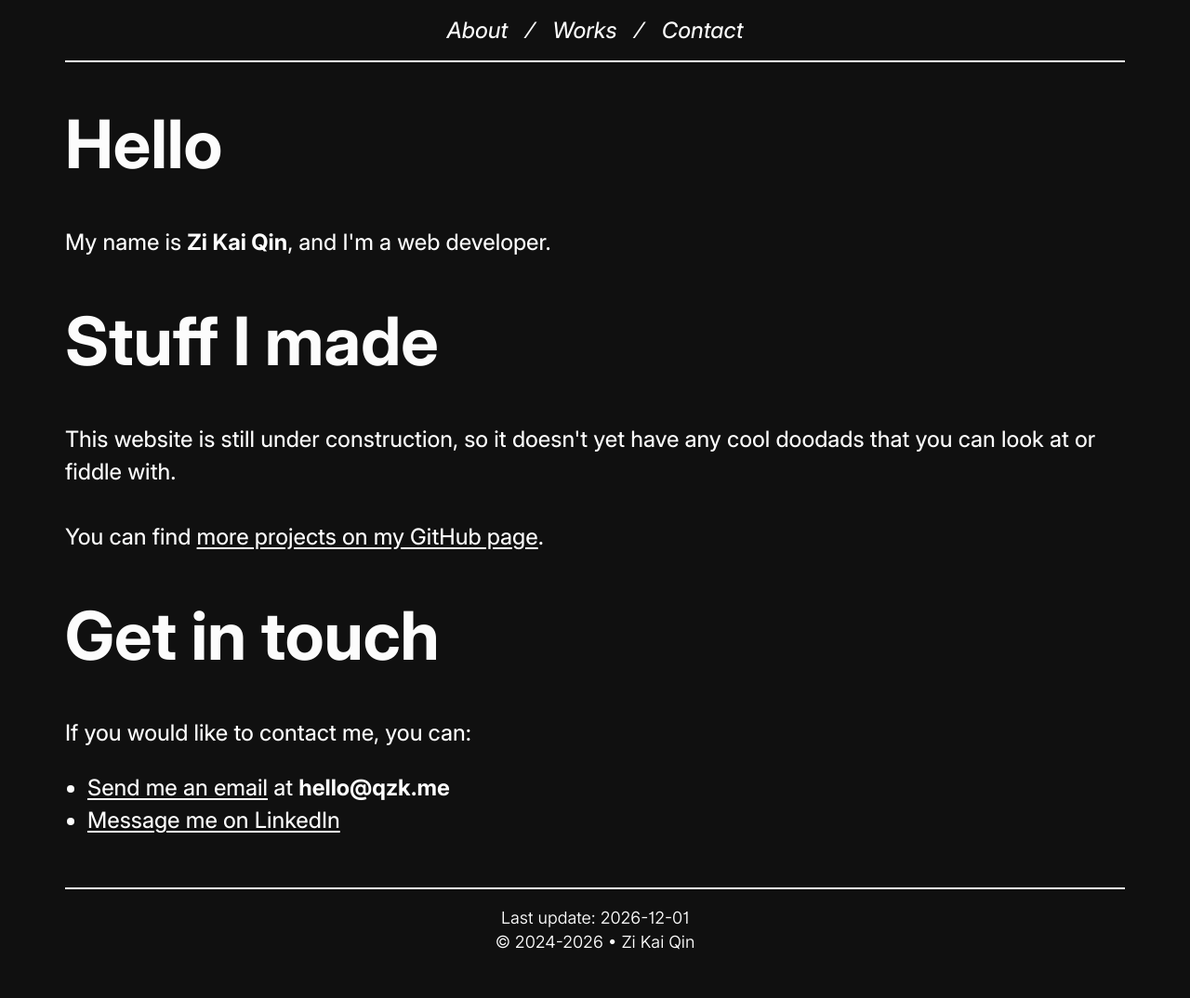
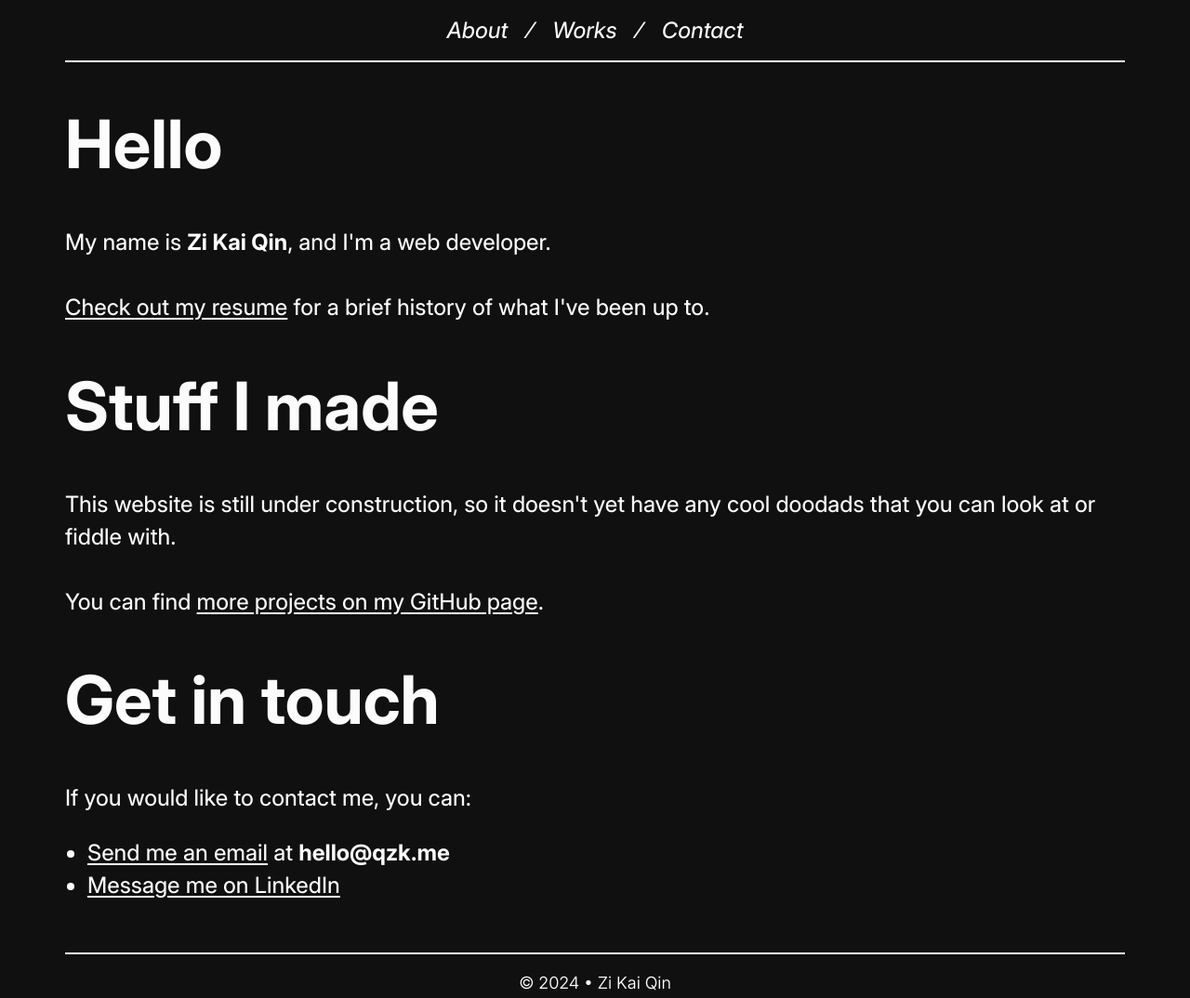
Before and after one commit to zikaiqin/qzk.me, a website built with Vite: page index.html in a window 1280 px wide. Shown: the whole page at 93% size. Before the commit the page ends 1046 px from the top, so only its background shows below. Built offline with nearby package versions, Linux system fonts and the light colour scheme; a web font is replaced by a local one.

Commit message:
added resume url

```diff
--- a/index.html
+++ b/index.html
@@ -33,6 +33,8 @@
                 </h1>
                 <p>
                     My name is <b>Zi Kai Qin</b>, and I'm a web developer.
+                    <br><br>
+                    <a id="resume-link" href="">Check out my resume</a> for a brief history of what I've been up to.
                 </p>
             </section>
             <section id="works">
--- a/main.js
+++ b/main.js
@@ -24,6 +24,9 @@ function main() {
 
     // Inject build date
     injectDate();
+
+    // Inject resume link
+    injectLink();
 }
 
 function bindNavLinks(sections) {
@@ -64,3 +67,8 @@ function injectDate() {
         copyEl.textContent = `${pubYear}-${curYear}`;
     }
 }
+
+function injectLink() {
+    const link = document.getElementById('resume-link');
+    link.setAttribute('href', __RESUME_URL__);
+}
--- a/vite.config.js
+++ b/vite.config.js
@@ -12,6 +12,7 @@ export default defineConfig({
     },
   },
   define: {
+    __RESUME_URL__: process.env.NODE_ENV === 'production' ? `'${import.meta.env.RESUME_URL}'` : "'#'",
     __BUILD_DATE__: new Date(),
   }
 })
```
